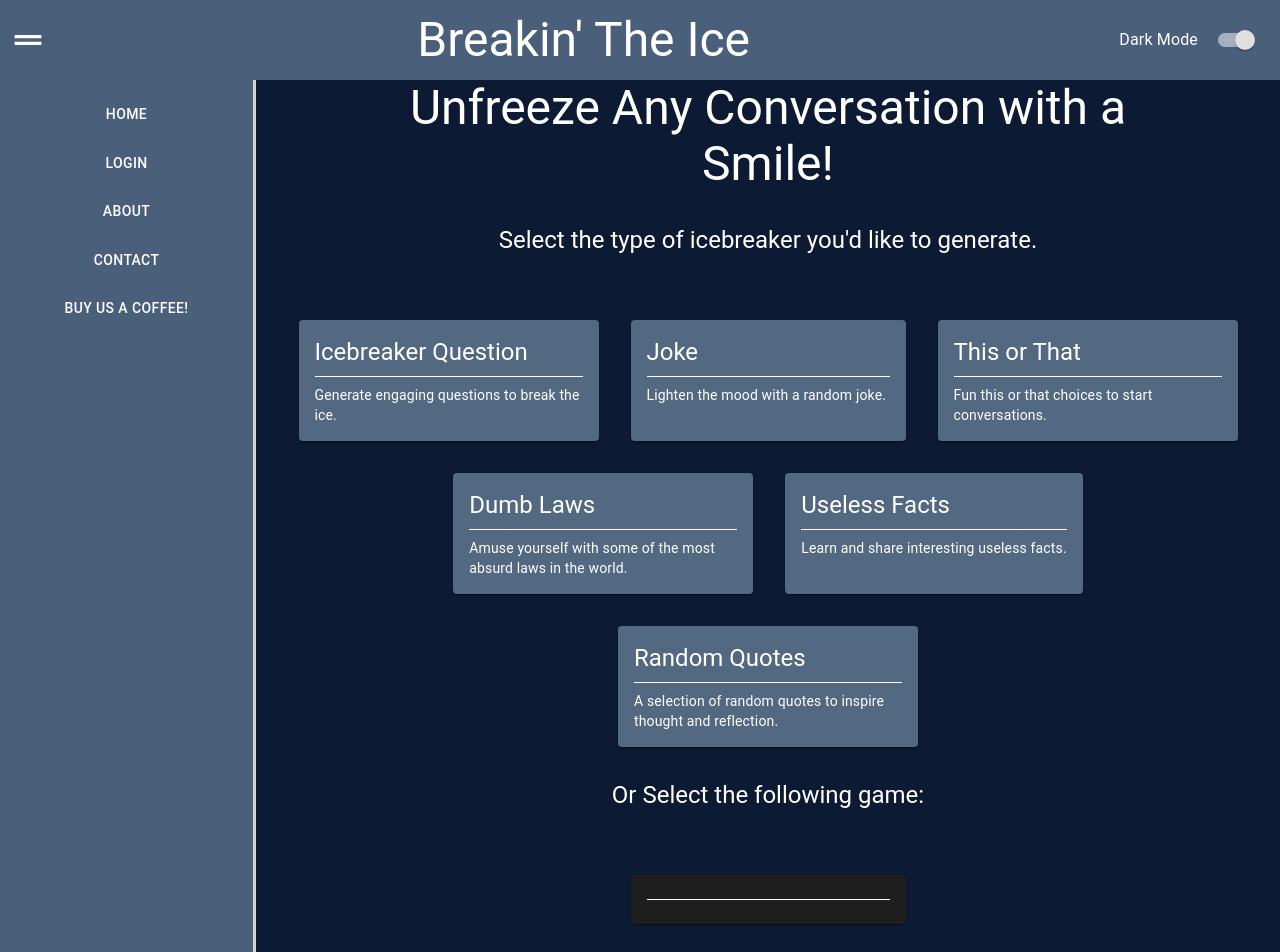
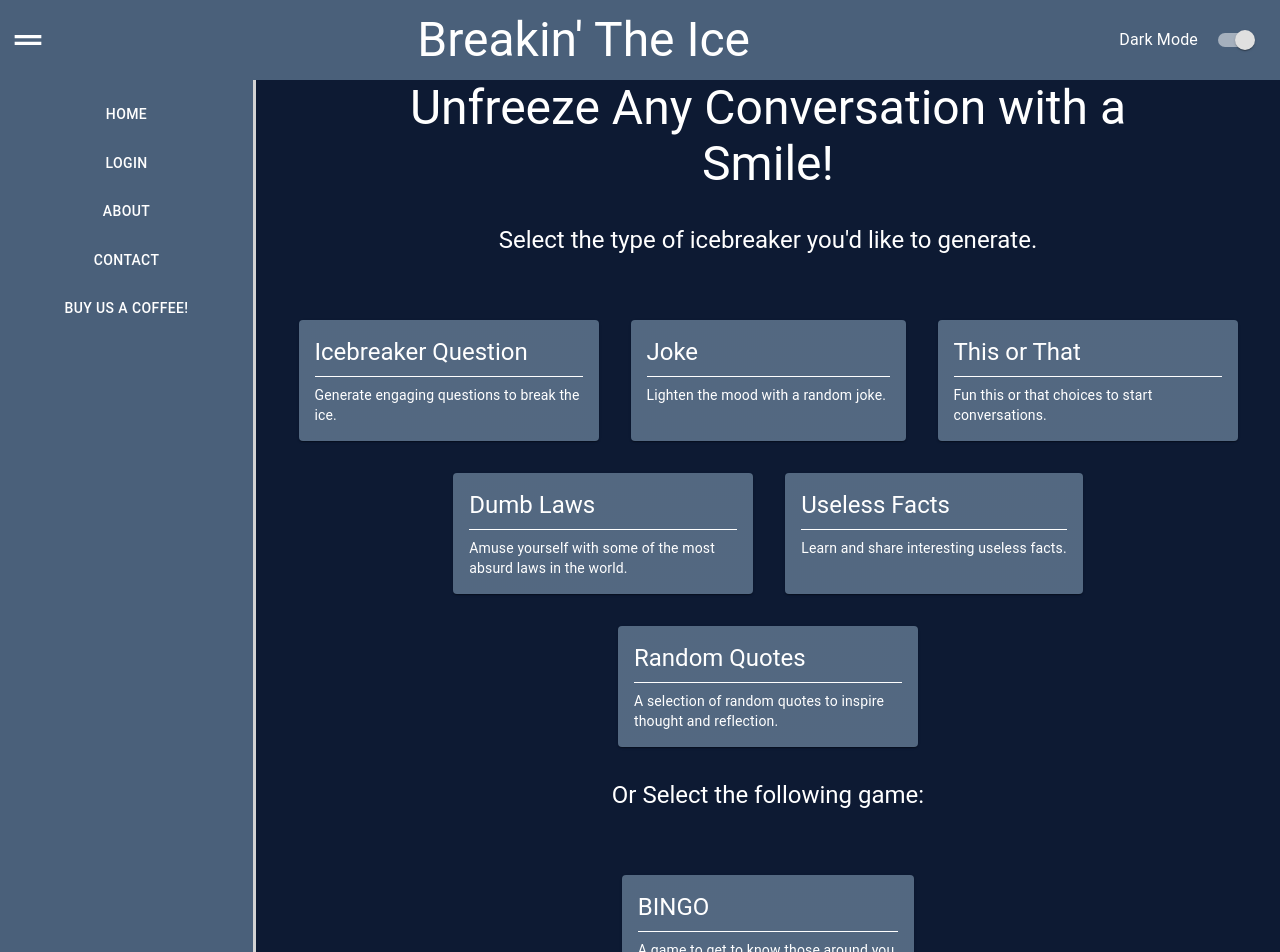
Before and after one commit to valyastriz/Breakin-The-Ice, a React (Create React App) app in the folder client/: page / in a window 1280 px wide. Shown: the top 952 px of the page. Built offline with nearby package versions, Linux system fonts and the light colour scheme.

Commit message:
fixed bug so bingo card appeared properly on homepage

```diff
--- a/client/src/components/BingoCard.jsx
+++ b/client/src/components/BingoCard.jsx
@@ -7,7 +7,7 @@ const BingoCard = ({ title, description, onClick }) => {
   const theme = useTheme();
 
   return (
-      <Card sx={{ minWidth: 275, maxWidth: 300, margin: 2, backgroundColor: theme.palette.background.paper }}>
+      <Card sx={{ minWidth: 275, maxWidth: 300, margin: 2, backgroundColor: theme.background.highlight }}>
           <CardActionArea onClick={onClick}>
               <CardContent>
                   <Typography variant="h5" component="div">
--- a/client/src/components/BingoOption.jsx
+++ b/client/src/components/BingoOption.jsx
@@ -7,9 +7,9 @@ const BingoOption = () => {
     const { setSelection } = useBingo();  // Context hook to set selected option
     const navigate = useNavigate();  // Hook for navigation
 
-    const bingoOption = [
-        { id: 1, title: "BINGO", description: "A game to get to know those around you." },
-    ];
+    const bingoOption =
+        { id: 1, title: "BINGO", description: "A game to get to know those around you." }
+    ;
 
     // Function to handle selection
     const handleSelect = () => {
@@ -18,16 +18,14 @@ const BingoOption = () => {
     };
 
     return (
-        <Box sx={{ display: 'flex', flexWrap: 'wrap', justifyContent: 'center', padding: 2 }}>
-            {bingoOption.map(option => (
-                <BingoCard
-                    key={bingoOption.id}
-                    title={bingoOption.title}
-                    description={bingoOption.description}
-                    onClick={handleSelect}
-                />
-            ))}
-        </Box>
+      <Box sx={{ display: 'flex', justifyContent: 'center', padding: 2 }}>
+      <BingoCard
+          key={bingoOption.id} // Using bingoOption.id directly
+          title={bingoOption.title}
+          description={bingoOption.description}
+          onClick={handleSelect} // Pass the function directly
+      />
+  </Box>
     );
 };
 
```
